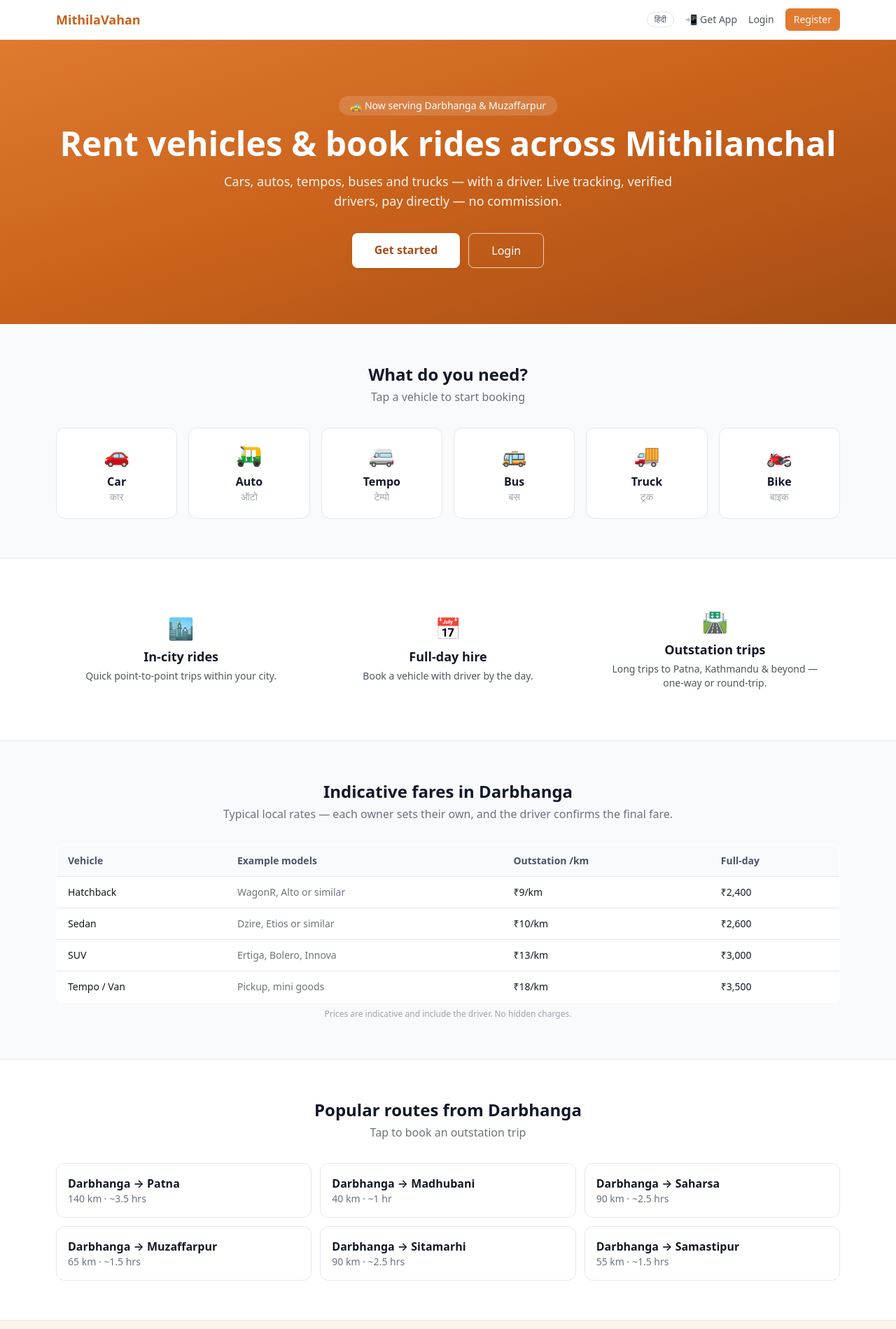
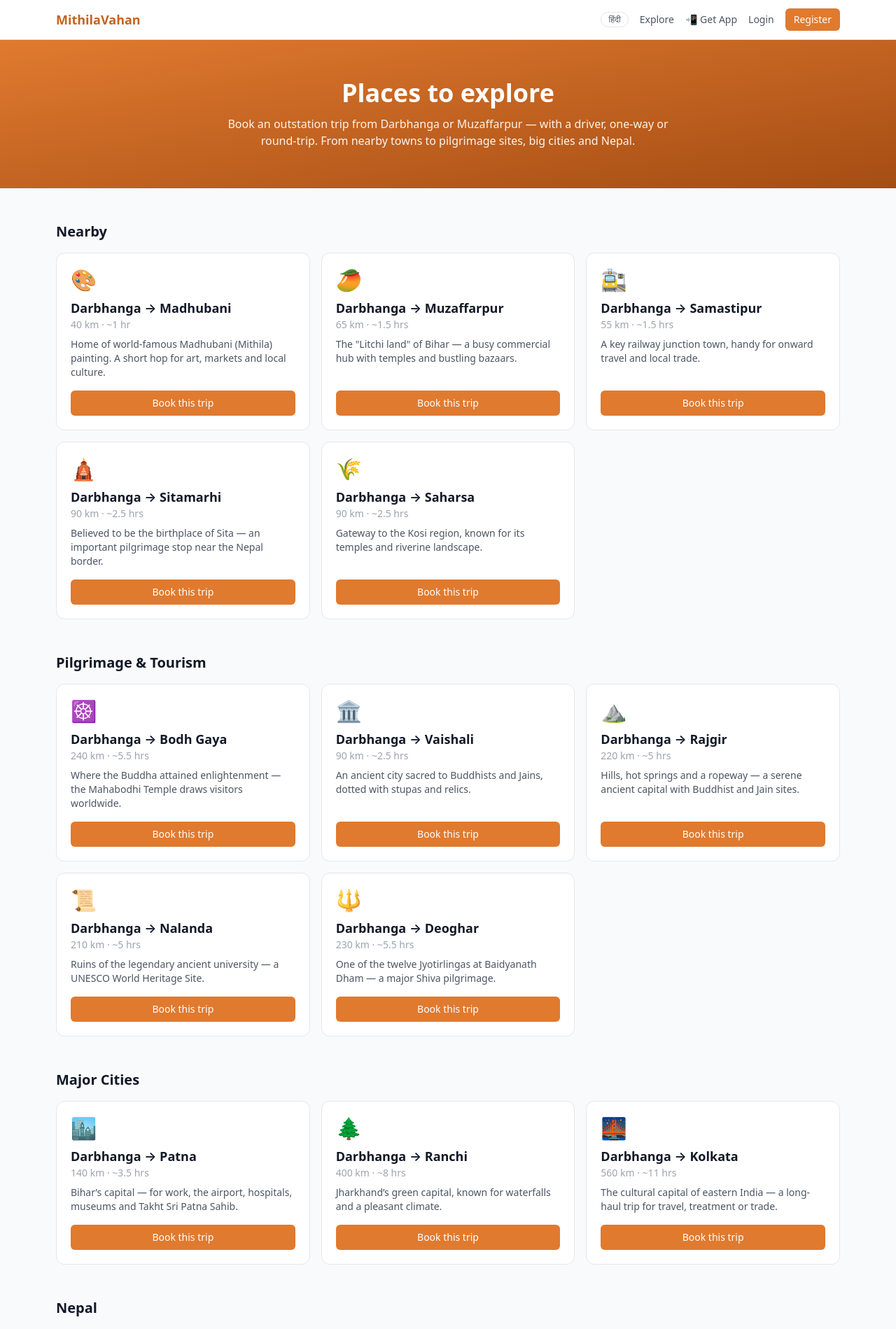
Before and after one commit to kndnkmr/MithilaVahan, a React (Vite) app in the folder client/: page /destinations in a window 1280 px wide. Before the commit this address led to /. Shown: the top 1899 px of the page at 70% size. Built offline with nearby package versions, Linux system fonts and the light colour scheme; no server answers.

Commit message:
Add Places to Explore destinations page with one-tap outstation booking

```diff
--- a/client/src/App.jsx
+++ b/client/src/App.jsx
@@ -11,6 +11,7 @@ import DriverDashboard from './pages/DriverDashboard';
 import AdminDashboard from './pages/AdminDashboard';
 import SharedTrip from './pages/SharedTrip';
 import InstallApp from './pages/InstallApp';
+import Destinations from './pages/Destinations';
 
 // Guards a route by auth + optional role list.
 function Protected({ children, roles }) {
@@ -34,6 +35,7 @@ export default function App() {
           {/* Public, no-login shared trip tracking */}
           <Route path="/t/:token" element={<SharedTrip />} />
           <Route path="/install" element={<InstallApp />} />
+          <Route path="/destinations" element={<Destinations />} />
 
           <Route
             path="/book"
@@ -75,6 +77,7 @@ export default function App() {
         <div className="max-w-6xl mx-auto px-4 flex flex-col sm:flex-row items-center justify-between gap-3">
           <div>MithilaVahan · Vehicles of Mithila · Darbhanga · Muzaffarpur</div>
           <div className="flex gap-4">
+            <Link to="/destinations" className="hover:text-white">Explore</Link>
             <Link to="/install" className="hover:text-white">Get the App</Link>
             <Link to="/register" className="hover:text-white">Become a driver</Link>
           </div>
--- a/client/src/components/Navbar.jsx
+++ b/client/src/components/Navbar.jsx
@@ -31,6 +31,7 @@ export default function Navbar() {
             {lang === 'en' ? 'हिंदी' : 'EN'}
           </button>
 
+          <Link to="/destinations" className="text-gray-600 hover:text-brand-600 hidden sm:inline">{t('explore')}</Link>
           <Link to="/install" className="text-gray-600 hover:text-brand-600 hidden sm:inline">📲 {t('getApp')}</Link>
           <InstallButton />
           {!user && (
--- /dev/null
+++ b/client/src/data/destinations.js
@@ -0,0 +1,91 @@
+// Popular destinations bookable from Darbhanga / Muzaffarpur.
+// Distances/times are APPROXIMATE and by road from Darbhanga (shown as a guide).
+// Descriptions are original short blurbs. `name` is what prefills the outstation
+// booking destination field.
+
+export const DESTINATIONS = [
+  // --- Nearby Mithilanchal / Bihar towns ---
+  {
+    name: 'Madhubani', category: 'Nearby', emoji: '🎨',
+    km: 40, time: '~1 hr',
+    desc: 'Home of world-famous Madhubani (Mithila) painting. A short hop for art, markets and local culture.',
+  },
+  {
+    name: 'Muzaffarpur', category: 'Nearby', emoji: '🥭',
+    km: 65, time: '~1.5 hrs',
+    desc: 'The "Litchi land" of Bihar — a busy commercial hub with temples and bustling bazaars.',
+  },
+  {
+    name: 'Samastipur', category: 'Nearby', emoji: '🚉',
+    km: 55, time: '~1.5 hrs',
+    desc: 'A key railway junction town, handy for onward travel and local trade.',
+  },
+  {
+    name: 'Sitamarhi', category: 'Nearby', emoji: '🛕',
+    km: 90, time: '~2.5 hrs',
+    desc: 'Believed to be the birthplace of Sita — an important pilgrimage stop near the Nepal border.',
+  },
+  {
+    name: 'Saharsa', category: 'Nearby', emoji: '🌾',
+    km: 90, time: '~2.5 hrs',
+    desc: 'Gateway to the Kosi region, known for its temples and riverine landscape.',
+  },
+
+  // --- Pilgrimage & tourism ---
+  {
+    name: 'Bodh Gaya', category: 'Pilgrimage & Tourism', emoji: '☸️',
+    km: 240, time: '~5.5 hrs',
+    desc: 'Where the Buddha attained enlightenment — the Mahabodhi Temple draws visitors worldwide.',
+  },
+  {
+    name: 'Vaishali', category: 'Pilgrimage & Tourism', emoji: '🏛️',
+    km: 90, time: '~2.5 hrs',
+    desc: 'An ancient city sacred to Buddhists and Jains, dotted with stupas and relics.',
+  },
+  {
+    name: 'Rajgir', category: 'Pilgrimage & Tourism', emoji: '⛰️',
+    km: 220, time: '~5 hrs',
+    desc: 'Hills, hot springs and a ropeway — a serene ancient capital with Buddhist and Jain sites.',
+  },
+  {
+    name: 'Nalanda', category: 'Pilgrimage & Tourism', emoji: '📜',
+    km: 210, time: '~5 hrs',
+    desc: 'Ruins of the legendary ancient university — a UNESCO World Heritage Site.',
+  },
+  {
+    name: 'Deoghar', category: 'Pilgrimage & Tourism', emoji: '🔱',
+    km: 230, time: '~5.5 hrs',
+    desc: 'One of the twelve Jyotirlingas at Baidyanath Dham — a major Shiva pilgrimage.',
+  },
+
+  // --- Major cities ---
+  {
+    name: 'Patna', category: 'Major Cities', emoji: '🏙️',
+    km: 140, time: '~3.5 hrs',
+    desc: 'Bihar’s capital — for work, the airport, hospitals, museums and Takht Sri Patna Sahib.',
+  },
+  {
+    name: 'Ranchi', category: 'Major Cities', emoji: '🌲',
+    km: 400, time: '~8 hrs',
+    desc: 'Jharkhand’s green capital, known for waterfalls and a pleasant climate.',
+  },
+  {
+    name: 'Kolkata', category: 'Major Cities', emoji: '🌉',
+    km: 560, time: '~11 hrs',
+    desc: 'The cultural capital of eastern India — a long-haul trip for travel, treatment or trade.',
+  },
+
+  // --- Nepal ---
+  {
+    name: 'Janakpur', category: 'Nepal', emoji: '🛕',
+    km: 60, time: '~2 hrs',
+    desc: 'Just across the border — the birthplace of Sita and the grand Janaki Mandir.',
+  },
+  {
+    name: 'Kathmandu', category: 'Nepal', emoji: '🏔️',
+    km: 380, time: '~9 hrs',
+    desc: 'Nepal’s capital in the Himalayan foothills — temples, heritage and mountain views. (Carry valid ID.)',
+  },
+];
+
+export const CATEGORIES = ['Nearby', 'Pilgrimage & Tourism', 'Major Cities', 'Nepal'];
--- /dev/null
+++ b/client/src/pages/Destinations.jsx
@@ -0,0 +1,65 @@
+// "Places to Explore" — popular destinations from Darbhanga/Muzaffarpur.
+// Each card prefills an outstation booking. Public page (also good for SEO).
+
+import { useNavigate } from 'react-router-dom';
+import { useAuth } from '../context/AuthContext';
+import { DESTINATIONS, CATEGORIES } from '../data/destinations';
+
+export default function Destinations() {
+  const { user } = useAuth();
+  const navigate = useNavigate();
+
+  const book = (name) => {
+    const path = `/book?mode=outstation&to=${encodeURIComponent(name)}`;
+    if (user?.role === 'rider') navigate(path);
+    else navigate('/register');
+  };
+
+  return (
+    <div>
+      {/* Header */}
+      <section className="bg-gradient-to-br from-brand-500 to-brand-700 text-white">
+        <div className="max-w-6xl mx-auto px-4 py-14 text-center">
+          <h1 className="text-3xl sm:text-4xl font-bold mb-3">Places to explore</h1>
+          <p className="text-brand-50 max-w-2xl mx-auto">
+            Book an outstation trip from Darbhanga or Muzaffarpur — with a driver, one-way or
+            round-trip. From nearby towns to pilgrimage sites, big cities and Nepal.
+          </p>
+        </div>
+      </section>
+
+      <div className="max-w-6xl mx-auto px-4 py-12 space-y-12">
+        {CATEGORIES.map((cat) => {
+          const items = DESTINATIONS.filter((d) => d.category === cat);
+          if (items.length === 0) return null;
+          return (
+            <div key={cat}>
+              <h2 className="text-xl font-bold mb-4">{cat}</h2>
+              <div className="grid sm:grid-cols-2 lg:grid-cols-3 gap-4">
+                {items.map((d) => (
+                  <div key={d.name} className="bg-white border rounded-xl p-5 flex flex-col">
+                    <div className="text-3xl mb-2">{d.emoji}</div>
+                    <div className="font-semibold text-lg">Darbhanga → {d.name}</div>
+                    <div className="text-gray-400 text-sm mb-2">{d.km} km · {d.time}</div>
+                    <p className="text-gray-600 text-sm flex-1">{d.desc}</p>
+                    <button
+                      onClick={() => book(d.name)}
+                      className="mt-4 bg-brand-500 text-white text-sm py-2 rounded-md hover:bg-brand-600 transition"
+                    >
+                      Book this trip
+                    </button>
+                  </div>
+                ))}
+              </div>
+            </div>
+          );
+        })}
+
+        <p className="text-xs text-gray-400 text-center">
+          Distances and times are approximate (by road, from Darbhanga) and shown as a guide.
+          The driver confirms the route and final fare.
+        </p>
+      </div>
+    </div>
+  );
+}
--- a/client/src/pages/Home.jsx
+++ b/client/src/pages/Home.jsx
@@ -157,7 +157,12 @@ export default function Home() {
       <section className="bg-white border-y">
         <div className="max-w-6xl mx-auto px-4 py-14">
           <h2 className="text-2xl font-bold mb-1 text-center">{t('popularRoutes')}</h2>
-          <p className="text-gray-500 text-center mb-8">{t('tapToBook')}</p>
+          <p className="text-gray-500 text-center mb-6">{t('tapToBook')}</p>
+          <div className="text-center mb-6">
+            <Link to="/destinations" className="text-brand-600 font-medium text-sm hover:underline">
+              See all places to explore →
+            </Link>
+          </div>
           <div className="grid grid-cols-2 sm:grid-cols-3 gap-3">
             {POPULAR_ROUTES.map(([to, dist, time]) => (
               <button
--- a/client/src/services/i18n.js
+++ b/client/src/services/i18n.js
@@ -37,6 +37,7 @@ const DICT = {
   book: { en: 'Book', hi: 'बुक करें' },
   myTrips: { en: 'My Trips', hi: 'मेरी यात्राएँ' },
   getApp: { en: 'Get App', hi: 'ऐप लें' },
+  explore: { en: 'Explore', hi: 'घूमें' },
 
   // home
   heroTitle: { en: 'Rent vehicles & book rides across Mithilanchal', hi: 'मिथिलांचल में वाहन किराए पर लें और सवारी बुक करें' },
```
